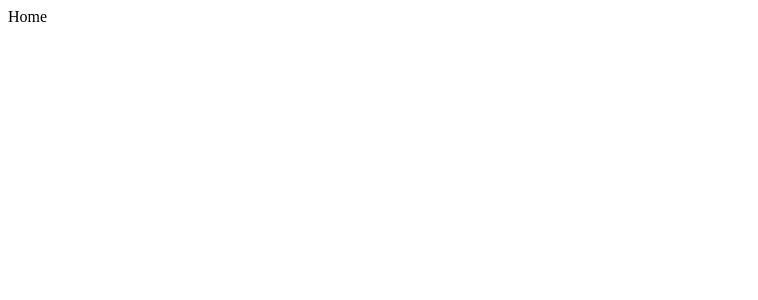
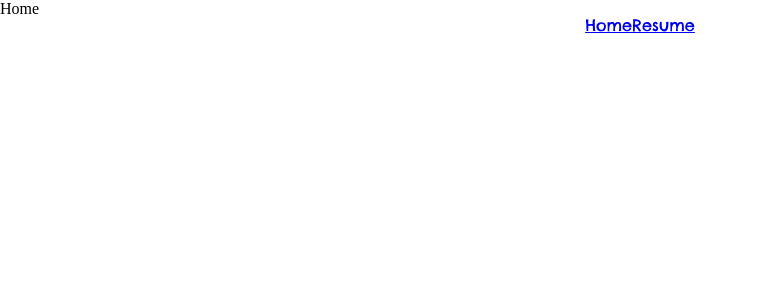
Before and after one commit to expectNothin9/mars, a Next.js app: page / in a window 1280 px wide. Shown: the top 300 px of the page, without its empty margins (0-758 px from the left). Built offline with nearby package versions, Linux system fonts and the light colour scheme.

Commit message:
components/ and CommonPage UH Nav

```diff
--- /dev/null
+++ b/components/CommonPage.js
@@ -0,0 +1,17 @@
+import Head from "next/head";
+
+export default function CommonPage({ children }) {
+  return (
+    <>
+      <Head>
+        <link rel="icon" href="/favicon.ico" />
+        <link
+          rel="stylesheet"
+          type="text/css"
+          href="https://cdnjs.cloudflare.com/ajax/libs/normalize/8.0.1/normalize.min.css"
+        />
+      </Head>
+      {children}
+    </>
+  );
+}
--- /dev/null
+++ b/components/Nav.js
@@ -0,0 +1,16 @@
+import Link from "next/link";
+
+import styles from "./Nav.module.css";
+
+export default function Nav() {
+  return (
+    <nav className={styles.nav}>
+      <Link href="/">
+        <a>Home</a>
+      </Link>
+      <Link href="/resume">
+        <a>Resume</a>
+      </Link>
+    </nav>
+  );
+}
--- /dev/null
+++ b/components/Nav.module.css
@@ -0,0 +1,8 @@
+.nav {
+  display: flex;
+  font-family: ChelseaMarket;
+}
+
+.nav a {
+  flex-grow: 0;
+}
--- /dev/null
+++ b/components/UH.js
@@ -0,0 +1,11 @@
+import Nav from "./Nav";
+
+import styles from "./UH.module.css";
+
+export default function UH() {
+  return (
+    <header className={styles.uh}>
+      <Nav />
+    </header>
+  );
+}
--- /dev/null
+++ b/components/UH.module.css
@@ -0,0 +1,8 @@
+.uh {
+  width: 100%;
+  position: fixed;
+  top: var(--space-md);
+  left: 0;
+  display: flex;
+  justify-content: center;
+}
--- a/pages/index.js
+++ b/pages/index.js
@@ -1,13 +1,18 @@
 import Head from "next/head";
+
+import CommonPage from "../components/CommonPage";
+import UH from "../components/UH";
 
 export default function Home() {
   return (
-    <div className="container">
+    <CommonPage>
       <Head>
         <title>AGEDLION</title>
-        <link rel="icon" href="/favicon.ico" />
       </Head>
-      <main>Home</main>
-    </div>
+      <div className="container">
+        <UH />
+        <main>Home</main>
+      </div>
+    </CommonPage>
   );
 }
```
Also changed, not shown: pages/resume/index.js (added, +18 -0 lines).
